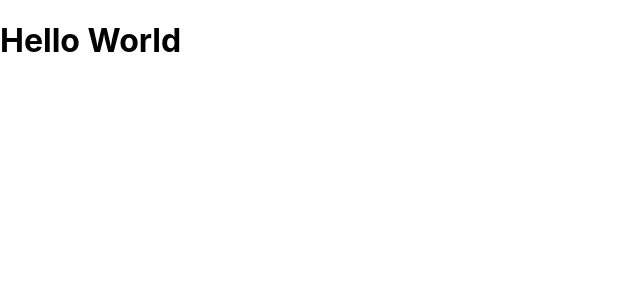
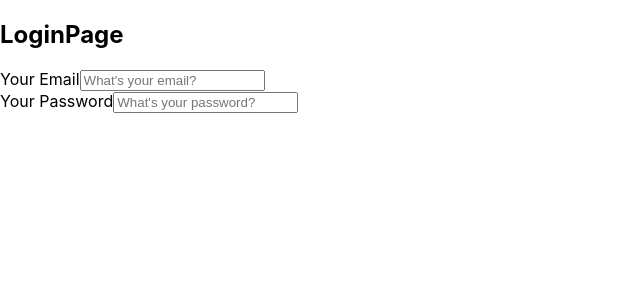
Before and after one commit to Drakeral/TT5_1, a React (Create React App) app: page / in a window 1280 px wide. Shown: the top 300 px of the page, without its empty margins (0-640 px from the left). Built offline with nearby package versions, Linux system fonts and the light colour scheme.

Commit message:
Create LoginPage Template

```diff
--- a/src/components/pages/LoginPage.tsx
+++ b/src/components/pages/LoginPage.tsx
@@ -1,8 +1,44 @@
 import React from 'react'
 
 const LoginPage = () => {
-  return (
-    <div>LoginPage</div>
+
+    const submitHandler = (event: any) => {
+        event.preventDefault();
+    };
+
+    return (
+        <section>
+            <h1>LoginPage</h1>
+
+            <form onSubmit={submitHandler}>
+                <div>
+                    <label htmlFor='email'>Your Email</label>
+                    <input
+                        onChange={() => {
+
+                        }}
+                        type="email"
+                        className="form-control"
+                        name="email"
+                        placeholder="What's your email?"
+                        // value={}
+                    />
+                </div>
+                <div>
+                    <label htmlFor='password'>Your Password</label>
+                    <input
+                        onChange={() => {
+
+                        }}
+                        type="password"
+                        className="form-control"
+                        name="password"
+                        placeholder="What's your password?"
+                        // value={}
+                    />
+                </div>
+            </form>
+        </section>
   )
 }
 
--- a/src/index.tsx
+++ b/src/index.tsx
@@ -3,9 +3,10 @@ import ReactDOM from 'react-dom';
 import './index.css';
 import App from './App';
 import reportWebVitals from './reportWebVitals';
+import LoginPage from './components/pages/LoginPage';
 
 ReactDOM.render(
-  <h1>Hello World</h1>
+  <LoginPage/>
   // <React.StrictMode>
   //   <App />
   // </React.StrictMode>
```
